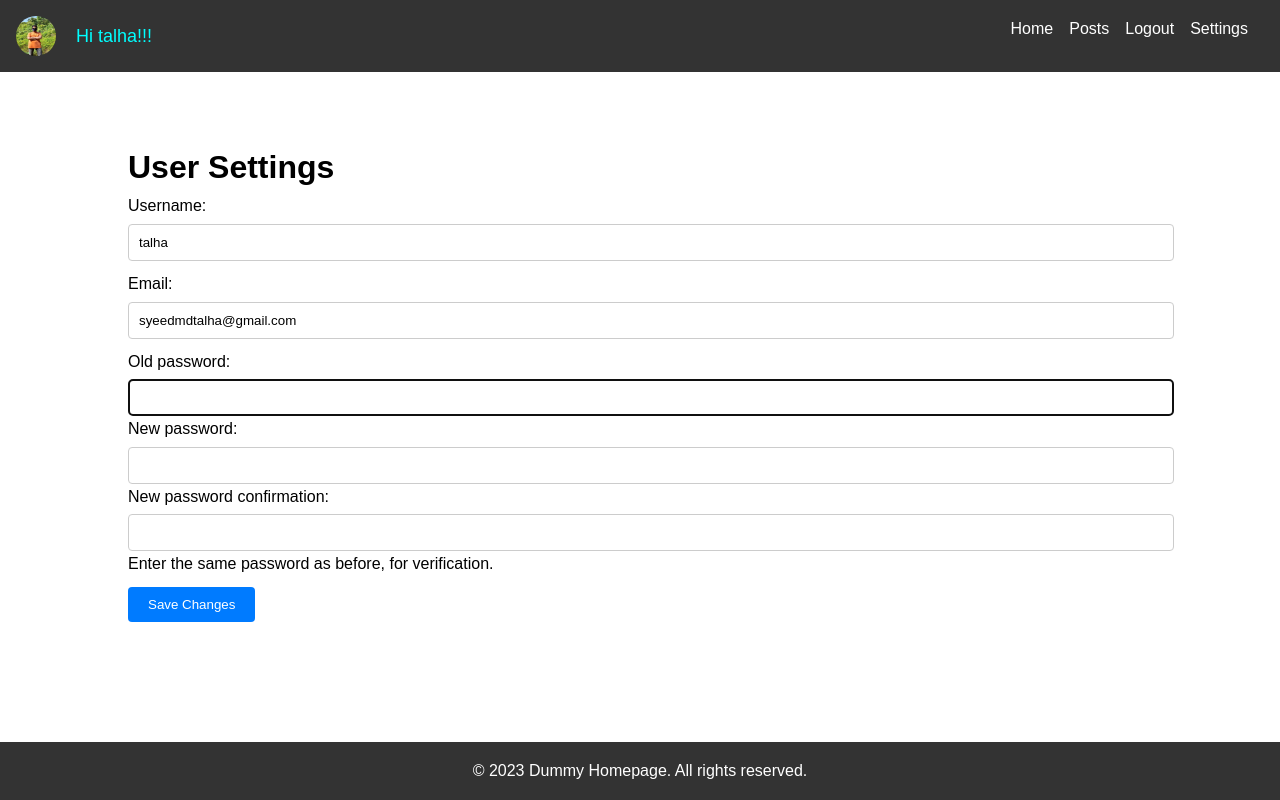
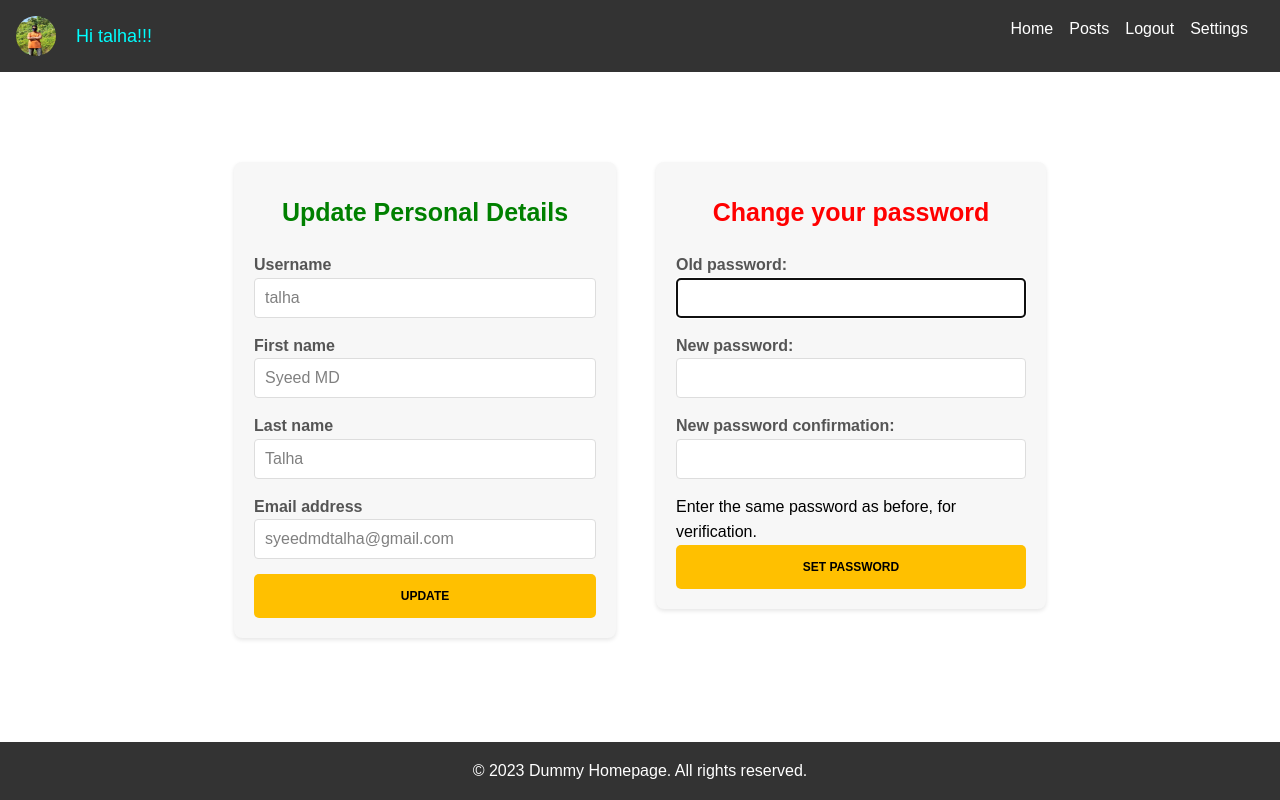
Before and after one commit to Syeed-MD-Talha/Blog-Post-using-Django, a Django app: page /update_profile/ in a window 1280 px wide. Run offline with Django 5.2, Linux system fonts and the light colour scheme; a user stored in the database is signed in.

Commit message:
User information update

```diff
--- a/root/authentication/forms.py
+++ b/root/authentication/forms.py
@@ -1,12 +1,11 @@
 from django import forms
 from django.contrib.auth.models import User
-from django.contrib.auth.forms import UserCreationForm,PasswordChangeForm
+from django.contrib.auth.forms import UserCreationForm,PasswordChangeForm,UserChangeForm
 
 class RegisterForm(UserCreationForm):
     class Meta:
         model=User
         fields=['username','email','password1','password2']
-
 
 
 class LoginForm(forms.Form):
@@ -15,18 +14,12 @@ class LoginForm(forms.Form):
 
 
 
-class UsernameUpdate(forms.ModelForm):
-    username=forms.CharField()
+class PasswordUpdateForm(PasswordChangeForm):
+    pass
+
+
+
+class CustomUserChangeForm(UserChangeForm):
     class Meta:
         model=User
-        fields=['username']
-
-
-class EmailUpdateForm(forms.ModelForm):
-    email=forms.EmailField()
-    class Meta:
-        model=User
-        fields=['email']
-
-class PasswordUpdateForm(PasswordChangeForm):
-    pass
+        fields=['username','first_name','last_name','email']
--- a/root/authentication/views.py
+++ b/root/authentication/views.py
@@ -1,5 +1,5 @@
 from django.shortcuts import render,redirect
-from .forms import RegisterForm,LoginForm,EmailUpdateForm,PasswordUpdateForm,UsernameUpdate
+from .forms import RegisterForm,LoginForm,PasswordUpdateForm,CustomUserChangeForm
 from django.contrib.auth import login,logout,authenticate
 from django.contrib import messages
 from django.contrib.auth.decorators import login_required
@@ -61,26 +61,25 @@ def log_out(request):
 @login_required
 def update_profile(request):
     if request.method == 'POST':
-        username_form = UsernameUpdate(request.POST, instance=request.user)
-        email_form = EmailUpdateForm(request.POST, instance=request.user)
-        password_form = PasswordUpdateForm(request.user, request.POST)
+        if 'update_profile' in request.POST:
+              form=CustomUserChangeForm(request.POST,instance=request.user)
+              if form.is_valid():
+                  form.save()
+                  return redirect('home_page')
+              else:
+                messages.error(request, 'Please correct the errors below.')
 
-        if email_form.is_valid() and password_form.is_valid() and username_form.is_valid():
-            username_form.save()
-            email_form.save()
-            password_form.save()
-            messages.success(request, 'Your profile was successfully updated!')
-            return redirect('home_page')
-        else:
-            messages.error(request, 'Please correct the errors below.')
+        if 'change_password' in request.POST:
+              password_form = PasswordUpdateForm(request.user, request.POST)
+              if password_form.is_valid():
+                    password_form.save()
+                    return redirect('home_page')
+              else:
+                messages.error(request, 'Please correct the errors below.')
+
     else:
-        username_form = UsernameUpdate(instance=request.user)
-        email_form = EmailUpdateForm(instance=request.user)
+        form=CustomUserChangeForm(instance=request.user)
         password_form = PasswordUpdateForm(request.user)
 
-    context = {
-        'username_form': username_form,
-        'email_form': email_form,
-        'password_form': password_form,
-    }
+    context = {'form':form,'password_form': password_form}
     return render(request, 'profile_update.html', context)
--- a/root/static/css/profile_update.css
+++ b/root/static/css/profile_update.css
@@ -1,55 +1,141 @@
-body {
+/*
+
+/* profile_update.css */
+
+/* General styles for the container */
+.container{
+    display: flex;
+    justify-content: center;
+}
+.password_change_settings,.user_settings {
+    max-width: 600px;
+    margin: 90px 20px;
+    padding: 20px;
+    background-color: #f7f7f7;
+    border-radius: 8px;
+    box-shadow: 0 2px 4px rgba(0, 0, 0, 0.1);
     font-family: Arial, sans-serif;
+
 }
 
-.container {
-    width: 80%;
-    margin: auto;
-    padding: 20px;
+.password_change_settings{width:350px;height: 7%;}
+ .ps{
+    padding: 10px 0px 20px 0px;
+    font-size: 25px;
+    font-weight: bold;
+    text-align: center;
 }
 
-.setting {
+
+/* Header style */
+.container h1 {
+    text-align: center;
+    margin-bottom: 20px;
+    color: #333;
+}
+
+/* Form styles */
+form {
+    display: flex;
+    flex-direction: column;
+}
+
+/* Form labels */
+form label {
+    margin-bottom: 5px;
+    font-weight: bold;
+    color: #555;
+}
+
+/* Form inputs */
+form input[type="text"],
+form input[type="email"],
+form input[type="password"],
+form input[type="file"],
+form select,
+form textarea {
+    padding: 10px;
+    margin-bottom: 15px;
+    border: 1px solid #ddd;
+    border-radius: 4px;
+    font-size: 16px;
+    width: 100%;
+    box-sizing: border-box;
+    color: grey;
+}
+
+/* File input preview image */
+#profile-preview {
+    display: block;
+    margin: 10px 0;
+    max-width: 100px;
+    border-radius: 50%;
+}
+
+/* Button styles */
+form button[type="submit"] {
+    padding: 15px 15px;
+    background-color:#FFC000;
+    color: black;
+    border: none;
+    border-radius: 5px;
+    cursor: pointer;
+    font-size: 12px;
+    font-weight: bold;
+}
+
+form button[type="submit"]:hover {
+    background-color: #b33300;
+}
+
+/* Error message styles */
+.errorlist {
+    color: red;
     margin-bottom: 10px;
 }
 
-.profile-avatar {
-    width: 100px;
-    height: 100px;
-    border-radius: 50%;
-    object-fit: cover;
-    display: block;
-    margin-bottom: 10px;
+/* Checkbox and radio buttons */
+form input[type="checkbox"],
+form input[type="radio"] {
+    margin-right: 10px;
 }
 
-.setting label {
+/* Groups and permissions list styles */
+form .groups,
+form .permissions {
+    margin-bottom: 15px;
+}
+
+/* Admin form elements */
+.admin-form {
+    display: flex;
+    flex-direction: column;
+}
+
+/* Admin form label */
+.admin-form label {
     display: block;
     margin-bottom: 5px;
+    font-weight: bold;
 }
 
-.setting input[type="text"],
-.setting input[type="email"] {
-    width: 100%;
+/* Admin form input */
+.admin-form input,
+.admin-form select {
     padding: 10px;
-    border: 1px solid #ccc;
+    margin-bottom: 15px;
+    border: 1px solid #ddd;
     border-radius: 4px;
+    font-size: 16px;
 }
 
-.setting input[type="password"] {
-    width: 100%;
-    padding: 10px;
-    border: 1px solid #ccc;
-    border-radius: 4px;
+/* Responsive adjustments */
+@media (max-width: 600px) {
+    .container {
+        padding: 15px;
+    }
+
+    form button[type="submit"] {
+        width: 100%;
+    }
 }
-
-button {
-    background-color: #007bff;
-    color: white;
-    padding: 10px 20px;
-    border: none;
-    border-radius: 4px;
-    cursor: pointer;
-}
-
-button:hover {
-    background-color: #0056b3;
-}
--- a/root/templates/profile_update.html
+++ b/root/templates/profile_update.html
@@ -15,25 +15,31 @@
 {% block content %}
 
 <div class="container">
-  <h1>User Settings</h1>
+
+
+  <div class="user_settings">
+  <p class="ps" style="color:green">Update Personal Details</p>
   <form action="" method="post" enctype="multipart/form-data" novalidate>
       {% csrf_token %}
+      <input type="hidden" name="update_profile" value="true">
+      <div class="setting"><label for="">Username</label> {{form.username}}</div>
+      <div class="setting"><label for="">First name</label> {{form.first_name}}</div>
+      <div class="setting"><label for="">Last name</label> {{form.last_name}}</div>
+      <div class="setting"><label for="">Email address</label> {{form.email}}</div>
+      <button type="submit">UPDATE</button>
+  </form>
+  </div>
 
+ <div class="password_change_settings">
+  <p class="ps" style="color:red">Change your password</p>
+  <form action="" method="post" enctype="multipart/form-data" novalidate>
+      {% csrf_token %}
+      <input type="hidden" name="change_password" value="true">
+      <div class="setting">{{password_form.as_p}}</div>
+      <button type="submit">SET PASSWORD</button>
+  </form>
+  </div>
 
-
-      <!-- {{password_form.as_p}} -->
-      <div class="setting">{{username_form}}</div>
-      <div class="setting">{{email_form}}</div>
-      <div class="setting">{{password_form.as_p}}</div>
-
-
-      <!-- <div class="setting">
-          <label for="profile-photo">Profile Picture:</label>
-          <img id="profile-preview" src="default_profile_picture.jpg" alt="Profile Preview" class="profile-avatar">
-          <input type="file" id="profile-photo" name="profile_photo" accept="image/*" onchange="previewProfileImage(event)">
-      </div> -->
-      <button type="submit">Save Changes</button>
-  </form>
 </div>
 
 {% endblock content %}
```
Also changed, not shown: root/db.sqlite3, root/static/images/image4.jpg (added), root/static/images/userSettings.jpg (added).
